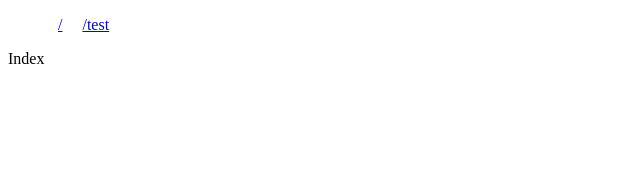
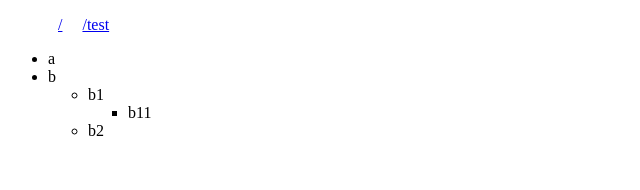
Before and after one commit to hexf00/drag-demo, a Vue app: page / in a window 1280 px wide. Shown: the top 190 px of the page, without its empty margins (0-640 px from the left). Built offline with nearby package versions, Linux system fonts and the light colour scheme.

Commit message:
feat:构造树形列表

```diff
--- /dev/null
+++ b/src/components/TreeItem/TreeItem.tsx
@@ -0,0 +1,21 @@
+import { Vue, Component, Prop } from 'vue-property-decorator'
+import { CreateElement } from 'vue'
+
+@Component
+export default class TreeItem extends Vue {
+  // 配置JSX中属性类型检查
+  $props!: {
+    item: ITreeItem<{ value: string }>
+  }
+
+  @Prop(Object) item!: ITreeItem<{ value: string }>
+
+  render(h: CreateElement) {
+    return <li>
+      {this.item.value}
+      <ul>
+        {this.item.children.map(it => <TreeItem item={it}></TreeItem>)}
+      </ul>
+    </li>
+  }
+}
--- a/src/global.d.ts
+++ b/src/global.d.ts
@@ -23,3 +23,9 @@ declare module '*.module.scss' {
 
 /** 函数式组件 */
 type FunctionalComponent<T> = (props: T | { props: T }) => void
+
+/** 树结构 */
+type ITree<T> = Array<ITreeItem<T>>
+
+/** 树结构Item */
+type ITreeItem<T> = T & { children: ITree<T> }
--- a/src/themes/pure/Index/Index.tsx
+++ b/src/themes/pure/Index/Index.tsx
@@ -1,11 +1,27 @@
 import { Vue, Component } from 'vue-property-decorator'
 import { CreateElement } from 'vue'
+import TreeItem from '@/components/TreeItem/TreeItem'
 @Component
 export default class Index extends Vue {
 
+  data: ITree<{ value: string }> = [
+    { value: 'a', children: [] },
+    {
+      value: 'b', children: [
+        {
+          value: 'b1', children: [
+            { value: 'b11', children: [] },
+          ],
+        },
+        { value: 'b2', children: [] },
+      ],
+    },
+  ]
   render(h: CreateElement) {
     return <div>
-      Index
+      <ul>
+        {this.data.map(it => <TreeItem item={it}></TreeItem>)}
+      </ul>
     </div>
   }
 }
```
